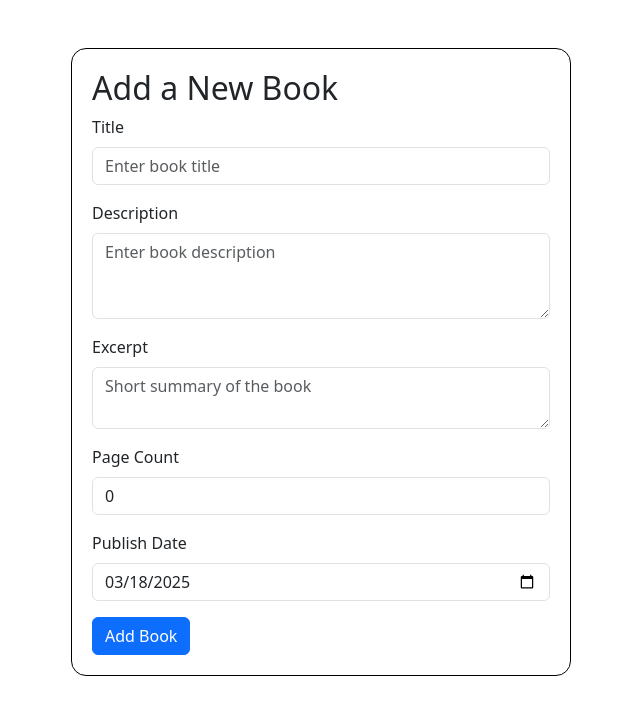
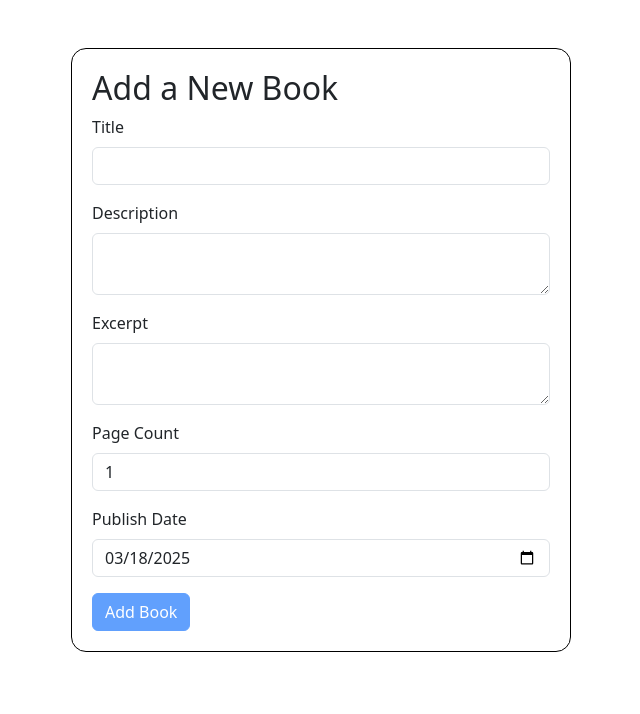
Before and after one commit to Shroukhbakr/Book-management-app, an Angular app: page /add-book in a window 1280 px wide. Shown: the top 714 px of the page, without its empty margins (319-959 px from the left). Built offline with nearby package versions, Linux system fonts and the light colour scheme.

Commit message:
validate inputs in add book form

```diff
--- a/src/app/components/add-book/add-book.component.html
+++ b/src/app/components/add-book/add-book.component.html
@@ -3,29 +3,36 @@
     <form (submit)="onSubmit($event)">
         <div class="mb-3">
             <label for="title" class="form-label">Title</label>
-            <input type="text" class="form-control" id="title" [(ngModel)]="newBook.title" name="title" placeholder="Enter book title" required>
+            <input type="text" class="form-control" id="title" [(ngModel)]="newBook.title" name="title" #titleRef="ngModel" required>
+            <div *ngIf="titleRef.invalid && titleRef.touched" class="text-danger">Title is required</div>
         </div>
 
         <div class="mb-3">
             <label for="description" class="form-label">Description</label>
-            <textarea class="form-control" id="description" [(ngModel)]="newBook.description" name="description" rows="3" placeholder="Enter book description"></textarea>
+            <textarea class="form-control" id="description" [(ngModel)]="newBook.description" name="description" #descRef="ngModel" required></textarea>
+            <div *ngIf="descRef.invalid && descRef.touched" class="text-danger">Description is required</div>
         </div>
 
         <div class="mb-3">
             <label for="excerpt" class="form-label">Excerpt</label>
-            <textarea class="form-control" id="excerpt" [(ngModel)]="newBook.excerpt" name="excerpt" rows="2" placeholder="Short summary of the book"></textarea>
+            <textarea class="form-control" id="excerpt" [(ngModel)]="newBook.excerpt" name="excerpt" #excerptRef="ngModel" required></textarea>
+            <div *ngIf="excerptRef.invalid && excerptRef.touched" class="text-danger">Excerpt is required</div>
         </div>
 
         <div class="mb-3">
             <label for="pageCount" class="form-label">Page Count</label>
-            <input type="number" class="form-control" id="pageCount" [(ngModel)]="newBook.pageCount" name="pageCount" placeholder="Enter number of pages" required>
+            <input type="number" class="form-control" id="pageCount" [(ngModel)]="newBook.pageCount" name="pageCount" #pageRef="ngModel" required min="1">
+            <div *ngIf="pageRef.invalid && pageRef.touched" class="text-danger">Page count must be greater than 0</div>
         </div>
 
         <div class="mb-3">
             <label for="publishDate" class="form-label">Publish Date</label>
-            <input type="date" class="form-control" id="publishDate" [(ngModel)]="newBook.publishDate" name="publishDate" required>
+            <input type="date" class="form-control" id="publishDate" [(ngModel)]="newBook.publishDate" name="publishDate" #dateRef="ngModel" required>
+            <div *ngIf="dateRef.invalid && dateRef.touched" class="text-danger">Publish date is required</div>
         </div>
 
-        <button type="submit" class="btn btn-primary">Add Book</button>
+        <button type="submit" class="btn btn-primary" [disabled]="!titleRef.valid || !descRef.valid || !excerptRef.valid || !pageRef.valid || !dateRef.valid">
+            Add Book
+        </button>
     </form>
 </div>
--- a/src/app/components/add-book/add-book.component.ts
+++ b/src/app/components/add-book/add-book.component.ts
@@ -18,7 +18,7 @@ export class AddBookComponent {
     title: '',
     description: '',
     excerpt: '',
-    pageCount: 0,
+    pageCount: 1,
     publishDate: new Date().toISOString().split('T')[0]
   };
 
@@ -30,9 +30,7 @@ export class AddBookComponent {
     this.bookService.addBook(this.newBook).subscribe(
       (response: any) => {
         console.log('Book added successfully!', response);
-
-        alert(`The book "${this.newBook.title}" has been added successfully!`); // عرض رسالة تأكيد
-
+        alert(`The book "${this.newBook.title}" has been added successfully!`);
         this.router.navigate(['/']);
       },
       (error) => {
@@ -40,5 +38,5 @@ export class AddBookComponent {
         alert("An error occurred while adding the book. Please try again.");
       }
     );
+  }
 }
-}
```
